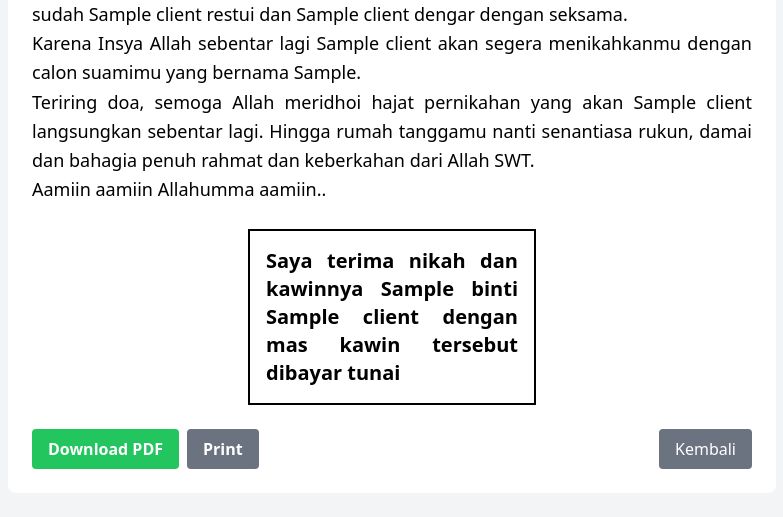
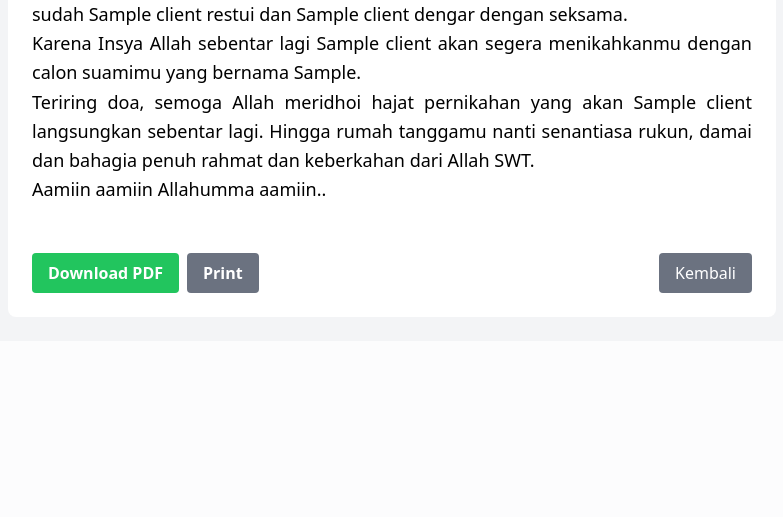
Before and after one commit to arkansys22/3RpM4nt3nB4rU, a CodeIgniter app: the page made by application/views/naskah/izin_menikah.php in a window 1280 px wide. Shown: the part 647-1164 px from the top of the page, without its empty margins (248-1031 px from the left). After the commit the page ends 940 px from the top, so only its background shows below. Run offline with CodeIgniter, Linux system fonts and the light colour scheme; tables that the repository leaves empty or names only in its code hold one stand-in row (values such as "Sample post"); the template is opened without the code that fills it: most values are stand-ins (such as "Sample title", 1, 10 or a date in 2020); some libraries are stand-ins or nearby versions.

Commit message:
adjustment

```diff
--- a/application/views/naskah/izin_menikah.php
+++ b/application/views/naskah/izin_menikah.php
@@ -26,30 +26,33 @@
         <p class="text-lg leading-relaxed">Bismillahirrohmanirrohim,</p>
         <p class="text-lg leading-relaxed">Astagfirullahal’adzim 3x</p>
         <p class="text-lg leading-relaxed">Asyhadualla illa ha illalah, wa asyhadu anna muhammadarrosulullah.</p>
-        <p class="text-lg leading-relaxed"><?= $client->f_bride_fathercname; ?> dan <?= $client->f_bride_mothercname; ?> yang <?= $client->f_bride_cname; ?> cintai dan hormati, <?= $client->f_bride_cname; ?> bersyukur dan berterima
+        <p class="text-lg leading-relaxed"><?php if (!empty($client->f_bride_freplacementcname)) {echo $client->f_bride_freplacementcname;} else {echo $client->f_bride_fathercname;}?>
+        dan <?php if (!empty($client->f_bride_mreplacementcname)) {echo $client->f_bride_mreplacementcname;} else {echo $client->f_bride_mothercname;}?> yang <?= $client->f_bride_cname; ?> cintai dan hormati, <?= $client->f_bride_cname; ?> bersyukur dan berterima
         kasih kepada Allah SWT karena telah diberikan limpahan perhatian, kasih
         sayang dan cinta kasih pada <?= $client->f_bride_cname; ?> tiada henti.</p>
         <p class="text-lg leading-relaxed text-justify"><?= $client->f_bride_cname; ?> menghaturkan permohonan maaf yang sedalam-dalamnya atas
         segala kehilafan dan kesalahan <?= $client->f_bride_cname; ?>, baik kata-kata maupun perbuatan
-        yang menyakiti <?= $client->f_bride_fathercname; ?> dan <?= $client->f_bride_mothercname; ?>.</p>
+        yang menyakiti <?php if (!empty($client->f_bride_freplacementcname)) {echo $client->f_bride_freplacementcname;} else {echo $client->f_bride_fathercname;}?>
+        dan <?php if (!empty($client->f_bride_mreplacementcname)) {echo $client->f_bride_mreplacementcname;} else {echo $client->f_bride_mothercname;}?>.</p>
         <p class="text-lg leading-relaxed text-justify">Hari ini <?= hari($client->wedding_date) ?>, <?= tgl_indo($client->wedding_date) ?>, <?= $client->f_bride_cname; ?> memohon izin dan memohon
         restu untuk dinikahkan dengan lelaki pilihan <?= $client->f_bride_cname; ?>, untuk menemani
         perjalanan panjang hidup <?= $client->f_bride_cname; ?> kelak.</p>
         <p class="text-lg leading-relaxed text-justify">Seorang laki-laki bernama <?= $client->m_bride_fname; ?>, yang Insha’Allah
         bisa menjadi imam yang bijak dan penuh kasih sayang.</p></br>
 
-        <h1 class="text-xl font-bold text-center mb-4">Permohonan Izin Menikah (<?= $client->f_bride_fathercname; ?>)</h1>
+        <h1 class="text-xl font-bold text-center mb-4">Permohonan Izin Menikah (<?php if (!empty($client->f_bride_freplacementcname)) {echo $client->f_bride_freplacementcname;} else {echo $client->f_bride_fathercname;}?>)</h1>
 </br>
         <p class="text-lg leading-relaxed text-justify">Putriku <?= $client->f_bride_cname; ?>, penyampaian izin pernikahanmu dan permohonan restumu
-        sudah <?= $client->f_bride_fathercname; ?> restui dan <?= $client->f_bride_fathercname; ?> dengar dengan seksama.</p>
-        <p class="text-lg leading-relaxed text-justify">Karena Insya Allah sebentar lagi <?= $client->f_bride_fathercname; ?> akan segera menikahkanmu
+        sudah <?php if (!empty($client->f_bride_freplacementcname)) {echo $client->f_bride_freplacementcname;} else {echo $client->f_bride_fathercname;}?> restui dan <?php if (!empty($client->f_bride_freplacementcname)) {echo $client->f_bride_freplacementcname;} else {echo $client->f_bride_fathercname;}?> dengar dengan seksama.</p>
+        <p class="text-lg leading-relaxed text-justify">Karena Insya Allah sebentar lagi <?php if (!empty($client->f_bride_freplacementcname)) {echo $client->f_bride_freplacementcname;} else {echo $client->f_bride_fathercname;}?> akan segera menikahkanmu
         dengan calon suamimu yang bernama <?= $client->m_bride_fname; ?>.</p>
-        <p class="text-lg leading-relaxed text-justify">Teriring doa, semoga Allah meridhoi hajat pernikahan yang akan <?= $client->f_bride_fathercname; ?>
+        <p class="text-lg leading-relaxed text-justify">Teriring doa, semoga Allah meridhoi hajat pernikahan yang akan <?php if (!empty($client->f_bride_freplacementcname)) {echo $client->f_bride_freplacementcname;} else {echo $client->f_bride_fathercname;}?>
         langsungkan sebentar lagi. Hingga rumah tanggamu nanti senantiasa
         rukun, damai dan bahagia penuh rahmat dan keberkahan dari Allah SWT.</p>
         <p class="text-lg leading-relaxed">Aamiin aamiin Allahumma aamiin..</p>
     </br>
 
+    <?php if (empty($client->f_bride_freplacementname)): ?>
     <div class="w-full sm:w-3/5 lg:w-2/5 mx-auto border-2 border-black p-4 text-center">
         <p class="text-lg sm:text-xl leading-relaxed font-semibold text-justify">
             Saya terima nikah dan
@@ -58,6 +61,7 @@
             mas kawin tersebut dibayar tunai
         </p>
     </div>
+    <?php endif; ?>
     <div class="mt-6 flex justify-between no-print">
     <div class="flex">
         <a href="<?= base_url('naskah/izin_menikah/pdf/' . $client->id_session); ?>"
```
Also changed, not shown: application/views/naskah/pdf_izin_menikah.php (+11 -7 lines).
